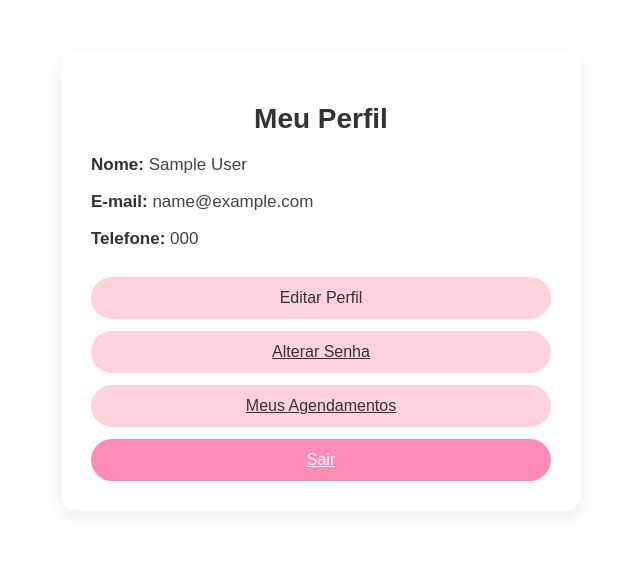
After one commit to will-edu01/Agenda_Digital, a Django app: page /accounts/profile/ in a window 1280 px wide. The commit adds this page. Shown: the top 581 px of the page, without its empty margins (319-959 px from the left). Run offline with Django 5.2, Linux system fonts and the light colour scheme; a user stored in the database is signed in; tables that the repository leaves empty hold one stand-in row (values such as "Sample post").

Commit message:
Adição da dela de Usuario

```diff
--- /dev/null
+++ b/accounts/templates/accounts/profile.html
@@ -0,0 +1,62 @@
+{% extends "core/base.html" %}
+{% load static %}
+
+{% block content %}
+<div class="profile-container">
+
+    <div class="profile-card">
+        <h2 class="profile-title">Meu Perfil</h2>
+
+        <div class="profile-info">
+            <p><strong>Nome:</strong> <span id="userName">{{ user.name }}</span></p>
+            <p><strong>E-mail:</strong> {{ user.email }}</p>
+            <p><strong>Telefone:</strong> <span id="userPhone">{{ user.phone }}</span></p>
+        </div>
+
+        <div class="profile-actions">
+            <button class="profile-button" id="openEditProfile">Editar Perfil</button>
+
+            <a href="{% url 'password_change' %}" class="profile-button">
+                Alterar Senha
+            </a>
+
+            <a href="{% url 'my_appointments' %}" class="profile-button">
+                Meus Agendamentos
+            </a>
+
+            <a href="{% url 'logout' %}" class="logout-button">
+                Sair
+            </a>
+        </div>
+    </div>
+
+</div>
+
+<!-- Modal -->
+<div id="modal-edit-profile" class="modal-overlay" aria-hidden="true" style="display:none;">
+    <div class="modal-box" role="dialog" aria-modal="true">
+        <button class="modal-close" id="closeEditProfile" aria-label="Fechar">&times;</button>
+        <h3 class="modal-title">Editar Perfil</h3>
+
+        <form id="editProfileForm" class="modal-form">
+            {% csrf_token %}
+
+            <label for="name">Nome</label>
+            <input type="text" name="name" id="name" value="{{ user.name }}" required>
+
+            <label for="phone">Telefone</label>
+            <input type="text" name="phone" id="phone" value="{{ user.phone }}" required>
+
+            <div class="modal-actions">
+                <button type="submit" class="modal-save">Salvar</button>
+                <button type="button" id="closeEditProfile" class="modal-cancel">Cancelar</button>
+            </div>
+        </form>
+    </div>
+</div>
+
+{% endblock %}
+
+{% block extra_scripts %}
+<script src="{% static 'js/edit_profile.js' %}"></script>
+{% endblock %}
--- a/accounts/urls.py
+++ b/accounts/urls.py
@@ -1,4 +1,6 @@
 from django.urls import path
+from django.contrib.auth import views as auth_views
+from .views_profile import profile, update_profile
 from .views import login_view, logout_view
 from .views_verification import (
     register_step_one,
@@ -13,4 +15,9 @@ urlpatterns = [
     path('verify-email/', register_verify_code, name='verify_email'),
     path('logout/', logout_view, name='logout'),
     path('resend-code/', resend_verification_code, name='resend_code'),
+    path('profile/', profile, name='profile'),
+    path('profile/update/', update_profile, name='update_profile'),
+
+    path('password/change/', auth_views.PasswordChangeView.as_view(template_name='accounts/password_change.html'), name='password_change'),
+    path('password/change/done/', auth_views.PasswordChangeDoneView.as_view(template_name='accounts/password_change_done.html'), name='password_change_done'),
 ]
--- /dev/null
+++ b/accounts/views_profile.py
@@ -0,0 +1,25 @@
+from django.http import JsonResponse
+from django.shortcuts import render
+from django.contrib.auth.decorators import login_required
+
+
+@login_required
+def profile(request):
+    return render(request, "accounts/profile.html")
+
+
+@login_required
+def update_profile(request):
+    if request.method == "POST":
+        user = request.user
+        user.name = request.POST.get("name")
+        user.phone = request.POST.get("phone")
+        user.save()
+
+        return JsonResponse({
+            "success": True,
+            "name": user.name,
+            "phone": user.phone
+        })
+
+    return JsonResponse({"success": False})
--- a/core/static/css/style.css
+++ b/core/static/css/style.css
@@ -437,9 +437,10 @@ body {
 }
 
 /* Dropdown (gaveta) */
+
 .user-dropdown {
     position: absolute;
-    right: 0;
+    right: 12px;
     top: 60px;
     width: 180px;
     background: white;
@@ -451,6 +452,7 @@ body {
     pointer-events: none;
     transition: 0.25s ease;
     z-index: 50;
+    min-width: 200px;
 }
 
 .user-dropdown.show {
@@ -458,6 +460,8 @@ body {
     transform: translateY(0);
     pointer-events: auto;
 }
+
+.dropdown-item + .dropdown-item { border-top: 1px solid #ffeff6; }
 
 .dropdown-item {
     display: block;
@@ -478,48 +482,139 @@ body {
     pointer-events: none;
 }
 
-/* ===============================
-   ESTILO DO INPUT DE CÓDIGO
-   =============================== */
 
-.verification-wrapper {
-    margin-top: 20px;
+
+/* ============================
+     VERIFICAÇÃO DE E-MAIL
+   ============================ */
+
+.verify-container {
+    display: flex;
+    justify-content: center;
+    align-items: center;
+    min-height: 80vh;
+}
+
+.verify-box {
+    background: #fff;
+    padding: 30px;
+    border-radius: 18px;
+    max-width: 450px;
+    width: 90%;
+    box-shadow: 0 6px 18px rgba(0,0,0,0.08);
     text-align: center;
 }
 
-.verification-label {
-    font-size: 16px;
-    font-weight: bold;
+.verify-title {
+    font-size: 26px;
+    font-weight: 600;
     color: #333;
-    display: block;
     margin-bottom: 12px;
 }
 
-.code-input-wrapper {
-    display: flex;
-    justify-content: center;
-    gap: 12px;
-    margin-bottom: 20px;
+.verify-sub {
+    margin-bottom: 25px;
+    color: #555;
 }
 
-.code-input {
-    width: 48px;
-    height: 55px;
-    text-align: center;
-    font-size: 22px;
-    font-weight: bold;
-    border-radius: 12px;
-    border: 2px solid #e4d2ff;
-    outline: none;
-    transition: 0.2s ease-in-out;
-    box-shadow: 0px 2px 5px rgba(0,0,0,0.08);
+.verify-button {
+    width: 100%;
+    padding: 14px;
+    border-radius: 30px;
+    border: none;
+    background: #ffd3dc;
+    color: #333;
+    font-size: 17px;
+    cursor: pointer;
+    transition: .25s;
 }
 
-.code-input:focus {
-    border-color: #b57aff;
-    box-shadow: 0px 0px 8px rgba(181, 122, 255, 0.4);
+.verify-button:hover {
+    background: #f8bfc5;
 }
 
-.code-input::placeholder {
-    color: #bbb;
+.verify-resend {
+    margin-top: 18px;
+    font-size: 15px;
+    color: #666;
 }
+
+
+
+/* ============================
+   ESTILO DA PÁGINA MEU PERFIL
+   ============================ */
+
+.profile-container {
+    max-width: 520px;
+    margin: 50px auto;
+    padding: 0 20px;
+}
+
+.profile-card {
+    background: #fff;
+    padding: 30px;
+    border-radius: 16px;
+    box-shadow: 0 6px 18px rgba(0,0,0,0.08);
+    text-align: center;
+}
+
+.profile-title {
+    font-size: 28px;
+    font-weight: 600;
+    margin-bottom: 20px;
+    color: #333;
+}
+
+.profile-info {
+    text-align: left;
+    margin-bottom: 28px;
+}
+
+.profile-info p {
+    font-size: 17px;
+    margin-bottom: 12px;
+    color: #444;
+}
+
+.profile-info strong {
+    color: #333;
+}
+
+.profile-actions {
+    display: flex;
+    flex-direction: column;
+    gap: 12px;
+}
+
+.profile-button {
+    padding: 12px;
+    border-radius: 30px;
+    border: none;
+    background: #ffd3dc;
+    color: #333;
+    font-size: 16px;
+    cursor: pointer;
+    transition: .25s;
+    text-align: center;
+}
+
+.profile-button:hover {
+    background: #f8bfc5;
+}
+
+.logout-button {
+    padding: 12px;
+    border-radius: 30px;
+    background: #ff8bb9;
+    border: none;
+    color: white;
+    font-size: 16px;
+    cursor: pointer;
+    transition: .25s;
+    text-align: center;
+}
+
+.logout-button:hover {
+    background: #ff76ad;
+}
--- /dev/null
+++ b/core/static/js/edit_profile.js
@@ -0,0 +1,75 @@
+document.addEventListener("DOMContentLoaded", () => {
+
+  const modal = document.getElementById("modal-edit-profile");
+  const openBtn = document.getElementById("openEditProfile");
+  const closeBtn = document.getElementById("closeEditProfile");
+  const cancelBtn = document.getElementById("cancelEditProfile");
+  const form = document.getElementById("editProfileForm");
+
+  if (openBtn) {
+    openBtn.addEventListener("click", () => {
+      modal.style.display = "flex";
+      modal.classList.add("active");
+      modal.setAttribute("aria-hidden", "false");
+      // foco no primeiro campo
+      setTimeout(() => document.getElementById("name").focus(), 120);
+    });
+  }
+
+  function hideModal() {
+    modal.classList.remove("active");
+    modal.setAttribute("aria-hidden", "true");
+    setTimeout(() => modal.style.display = "none", 220);
+  }
+
+  closeBtn && closeBtn.addEventListener("click", hideModal);
+  cancelBtn && cancelBtn.addEventListener("click", hideModal);
+
+  function getCookie(name) {
+    let cookieValue = null;
+    if (document.cookie && document.cookie !== '') {
+      const cookies = document.cookie.split(';');
+      for (let cookie of cookies) {
+        cookie = cookie.trim();
+        if (cookie.startsWith(name + '=')) {
+          cookieValue = decodeURIComponent(cookie.substring(name.length + 1));
+          break;
+        }
+      }
+    }
+    return cookieValue;
+  }
+
+  if (form) {
+    form.addEventListener("submit", async (e) => {
+      e.preventDefault();
+      const submitBtn = form.querySelector(".modal-save");
+      submitBtn.disabled = true;
+      const formData = new FormData(form);
+      try {
+        const response = await fetch("/accounts/profile/update/", {
+          method: "POST",
+          headers: {
+            "X-CSRFToken": getCookie("csrftoken")
+          },
+          body: formData
+        });
+        const data = await response.json();
+        if (data.success) {
+          document.getElementById("userName").innerText = data.name;
+          document.getElementById("userPhone").innerText = data.phone;
+          showToast("Perfil atualizado com sucesso!", "success");
+          hideModal();
+        } else {
+          showToast(data.message || "Erro ao atualizar perfil", "error");
+        }
+      } catch (err) {
+        console.error(err);
+        showToast("Erro de conexão", "error");
+      } finally {
+        submitBtn.disabled = false;
+      }
+    });
+  }
+
+});
```
Also changed, not shown: accounts/templates/accounts/password_change.html (added, +29 -0 lines), accounts/templates/accounts/password_change_done.html (added, +10 -0 lines), accounts/templates/accounts/register_verify.html (+6 -6 lines), core/static/css/home.css (+26 -4 lines), core/templates/core/home.html (+7 -8 lines).
